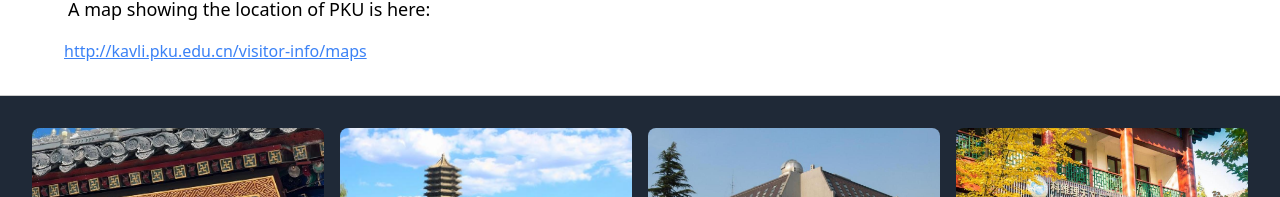
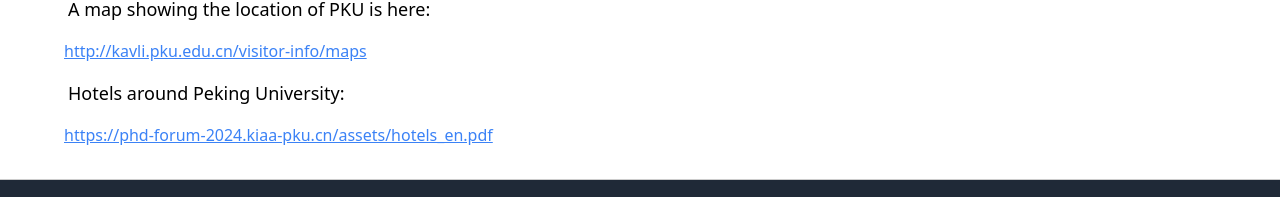
Before and after one commit to mars-knowsnothing/phd-forum, a Vue app: page /venue in a window 1280 px wide. Shown: the part 1499-1696 px from the top of the page. Built offline with nearby package versions, Linux system fonts and the light colour scheme.

Commit message:
1. add hotel information 2. update content

```diff
--- a/src/i18n/index.js
+++ b/src/i18n/index.js
@@ -28,7 +28,7 @@
         '2024 PKU International PhD Student Forum',
         'on the Frontiers of Modern Astronomy'
       ],
-      list_2_title: 'Scientific Organizing Committee:',
+      list_2_title: 'Local Organizing Committee:',
       list_2: 'Lili Liu, Shuyan Liu (Chair), Min Sun, Jing Xie, Jie Yao, Shuo Zhang'
     },
     registration: {
@@ -69,6 +69,8 @@
       content_3: 'A map showing the location of PKU is here:',
       link_2: 'http://kavli.pku.edu.cn/visitor-info/maps',
       link_3: 'http://kavli.pku.edu.cn/sites/default/files/Visit_Info/images/pku_map_direction.pdf',
+      hotel:'Hotels around Peking University:',
+      hotel_link:'https://phd-forum-2024.kiaa-pku.cn/assets/hotels_en.pdf'
     },
     schedule: {
       title: 'Forum Schedule',
@@ -168,6 +170,8 @@
       content_3: '北京大学位置地图在此：',
       link_2: 'http://kavli.pku.edu.cn/visitor-info/maps',
       link_3: 'http://kavli.pku.edu.cn/sites/default/files/Visit_Info/images/pku_map_direction.pdf',
+      hotel:'北京大学附近酒店信息:',
+      hotel_link:'https://phd-forum-2024.kiaa-pku.cn/assets/hotels_zh.pdf'
     },
     // ... 其他翻译内容
   },
--- a/src/views/Venue.vue
+++ b/src/views/Venue.vue
@@ -20,6 +20,15 @@
         <a :href="$t('venue.link_3')" target="_blank"
           class="text-blue-500 underline">http://kavli.pku.edu.cn/visitor-info/maps</a>
       </p>
+
+      <p class="text-justify text-lg">
+        {{ $t('venue.hotel') }}
+      </p>
+
+      <p>
+        <a :href="$t('venue.hotel_link')" target="_blank"
+          class="text-blue-500 underline">{{ $t('venue.hotel_link') }}</a>
+      </p>
     </div>
   </div>
 </template>
```
Also changed, not shown: 2 other files (tests, documents, lock files or other folders).
